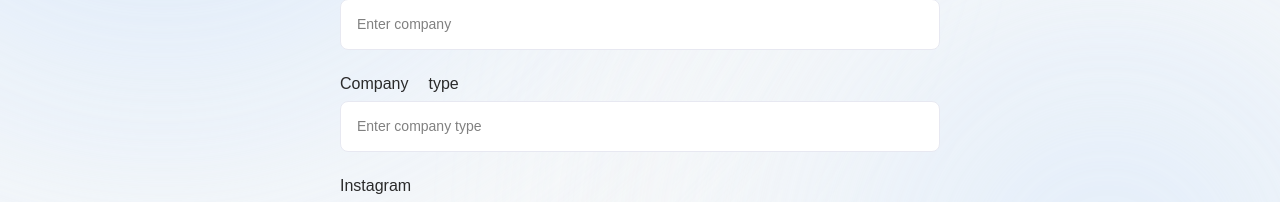
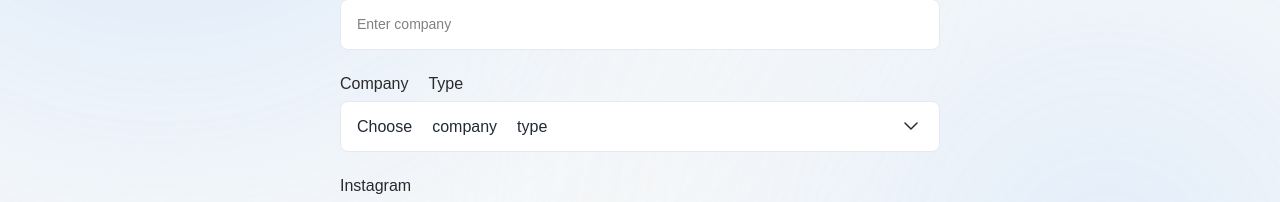
Before and after one commit to soundinfluencers/client, a React (Vite) app in the folder u/: page /signup/client in a window 1280 px wide. Shown: the part 513-715 px from the top of the page. Built offline with nearby package versions, Linux system fonts and the light colour scheme; a web font is replaced by a local one.

Commit message:
'update: added client company select component'

```diff
--- a/u/src/pages/auth/signup/components/layout/SignupClient.tsx
+++ b/u/src/pages/auth/signup/components/layout/SignupClient.tsx
@@ -7,6 +7,8 @@ import {ButtonMain} from "../../../../../components/ui/buttons/button/Button.tsx
 import {RadioButton} from "../../../../../components/ui/buttons/radio/RadioButton.tsx";
 import {useState} from "react";
 import {InputPhone} from "../ui/phone-input/InputPhone.tsx";
+import {ClientCompanySelect} from "../ui/client-company-select/ClientCompanySelect.tsx";
+import type {ClientCompanyType} from "../../../../../types/user/user.types.ts";
 
 export const SignupClient = () => {
     const dispatch: AppDispatch = useDispatch();
@@ -14,6 +16,7 @@ export const SignupClient = () => {
     const fields = useSelector((state: RootState) => state.signupClient);
 
     const [isPhoneDropdownOpen, setIsPhoneDropdownOpen] = useState(false);
+    const [isCompanyTypeDropdownOpen, setIsCompanyTypeDropdownOpen] = useState(false);
     const [repeatPassword, setRepeatPassword] = useState<string>('');
 
     const handleSignup = () => {
@@ -40,10 +43,13 @@ export const SignupClient = () => {
                            value={fields.company}
                            setValue={(value) => dispatch(setField({key: 'company', value: value}))}
                            placeholder="Enter company"/>
-                <TextInput title='Company type'
-                           value={fields.companyType}
-                           setValue={(value) => dispatch(setField({key: 'companyType', value: value}))}
-                           placeholder="Enter company type"/>
+                <ClientCompanySelect selectedType={fields.companyType}
+                                     selectType={(value: ClientCompanyType) => dispatch(setField({
+                                         key: 'companyType',
+                                         value: value
+                                     }))}
+                                     isMenuOpen={isCompanyTypeDropdownOpen}
+                                     setIsMenuOpen={setIsCompanyTypeDropdownOpen}/>
                 <TextInput title='Instagram'
                            value={fields.instagramLink}
                            setValue={(value) => dispatch(setField({key: 'instagramLink', value: value}))}
@@ -55,7 +61,7 @@ export const SignupClient = () => {
                 <InputPhone value={fields.phone ?? ''}
                             setValue={(value) => dispatch(setField({key: 'phone', value: value}))}
                             isMenuOpen={isPhoneDropdownOpen}
-                            setIsMenuOpen={() => setIsPhoneDropdownOpen(!isPhoneDropdownOpen)}/>
+                            setIsMenuOpen={setIsPhoneDropdownOpen}/>
                 <TextInput title='Referral code'
                            value={fields.referralCode ?? ''}
                            setValue={(value) => dispatch(setField({key: 'referralCode', value: value}))}
--- /dev/null
+++ b/u/src/pages/auth/signup/components/ui/client-company-select/ClientCompanySelect.tsx
@@ -0,0 +1,38 @@
+import type {FC} from "react";
+import './_client-company-select.scss';
+import {type ClientCompanyType, clientCompanyTypes} from "../../../../../../types/user/user.types.ts";
+import openMenu from "@/assets/icons/chevron-down.svg";
+import check from "@/assets/icons/check.svg";
+
+export interface CompanySelectProps {
+    selectedType: ClientCompanyType;
+    selectType: (value: ClientCompanyType) => void;
+    isMenuOpen: boolean;
+    setIsMenuOpen: (isOpen: boolean) => void;
+}
+
+export const ClientCompanySelect: FC<CompanySelectProps> = ({selectedType, selectType, isMenuOpen, setIsMenuOpen}: CompanySelectProps) => {
+    return (
+        <div className='client-company-select'>
+            <p className='client-company-select__title'>Company Type</p>
+
+            <div className='client-company-select__main' onClick={() => setIsMenuOpen(!isMenuOpen)}>
+                {selectedType ?
+                    <p className='client-company-select__selected-type'>{selectedType}</p> :
+                    <p className='client-company-select__placeholder'>Choose company type</p>}
+                <img src={openMenu} alt=''/>
+            </div>
+
+            <div className={`client-company-select__dropdown ${isMenuOpen ? 'client-company-select__dropdown--visible' : ''}`}>
+                <div className='client-company-select__dropdown-list'>
+                    {clientCompanyTypes.map((companyType) => (
+                        <div key={companyType} className='client-company-select__dropdown-list-item' onClick={() => selectType(companyType)}>
+                            <p>{companyType}</p>
+                            {selectedType === companyType ? <img src={check} alt=''/> : ''}
+                        </div>
+                    ))}
+                </div>
+            </div>
+        </div>
+    )
+}
--- /dev/null
+++ b/u/src/pages/auth/signup/components/ui/client-company-select/_client-company-select.scss
@@ -0,0 +1,59 @@
+@use '@/styles/variables/variables' as vars;
+@use '@/styles/mixins/_dropdown-menu' as dropdown-menu;
+
+.client-company-select {
+  @include dropdown-menu.dropdown($height-expanded: 223px);
+  position: relative;
+
+  &__title {
+    color: vars.$gray-dark;
+    font-size: 16px;
+    font-style: normal;
+    font-weight: 400;
+    line-height: normal;
+  }
+
+  &__main {
+    z-index: 10;
+    margin-top: 8px;
+    position: relative;
+    display: flex;
+    width: 100%;
+    height: 51px;
+    padding: 16px;
+    justify-content: space-between;
+    align-items: center;
+    cursor: pointer;
+    background: white;
+    border-radius: 8px;
+    border: 1px solid vars.$white-gray-2;
+
+    &:focus-within {
+      border: 1px solid vars.$blue;
+      outline: none;
+    }
+  }
+
+  &__dropdown {
+    &-list {
+      display: flex;
+      flex-direction: column;
+      align-items: flex-start;
+      justify-content: space-between;
+      padding: 8px 16px;
+    }
+
+    &-list-item {
+      width: 100%;
+      display: flex;
+      justify-content: space-between;
+      align-items: center;
+      padding: 8px 0;
+      font-size: 15px;
+      color: vars.$gray-dark;
+      font-style: normal;
+      font-weight: 400;
+      line-height: normal;
+    }
+  }
+}
--- a/u/src/pages/auth/signup/components/ui/phone-input/InputPhone.tsx
+++ b/u/src/pages/auth/signup/components/ui/phone-input/InputPhone.tsx
@@ -40,11 +40,12 @@ export const InputPhone: FC<InputPhoneProps> = ({ value, setValue, isMenuOpen, s
     }, [value]);
 
     const handleChange = (e: ChangeEvent<HTMLInputElement>) => {
-        setValue(e.target.value);
+        const cleanedValue = e?.target?.value?.replace(/[^+\d\s\-()]/g, '') ?? '';
+        setValue(cleanedValue);
     };
 
     const handleSearchChange = (e: ChangeEvent<HTMLInputElement>) => {
-        const val = e.target.value;
+        const val = e.target.value ?? '';
         if (validateLetters(val)) {
             setSearchValue(val);
         }
@@ -58,7 +59,7 @@ export const InputPhone: FC<InputPhoneProps> = ({ value, setValue, isMenuOpen, s
     );
 
     return (
-        <div className={`input-phone ${!isValid || isError ? 'error' : ''}`}>
+        <div className={`input-phone ${!isValid || isError ? 'input-phone--error' : ''}`}>
             <p className='input-phone__title'>Phone</p>
 
             <div className="input-phone__input-block">
@@ -102,8 +103,6 @@ export const InputPhone: FC<InputPhoneProps> = ({ value, setValue, isMenuOpen, s
                     ))}
                 </div>
             </div>
-
-            {!isValid && <p className="input-phone__error">Invalid phone number</p>}
         </div>
     );
 };
--- a/u/src/pages/auth/signup/components/ui/phone-input/_input-phone.scss
+++ b/u/src/pages/auth/signup/components/ui/phone-input/_input-phone.scss
@@ -26,7 +26,7 @@
     justify-content: flex-start;
     background: white;
 
-    &:focus {
+    &:focus-within {
       outline: none;
       border: 1px solid vars.$blue;
     }
@@ -51,17 +51,17 @@
 
   &__input {
     flex: 1;
-    color: vars.$light-gray;
     font-size: 16px;
     font-family: 'Satoshi', sans-serif;
     padding: 16px;
     text-align: left;
     border: none;
     background: none;
+    color: vars.$gray-dark;
 
     &::placeholder {
       font-size: 14px;
-      color: gray;
+      color: vars.$light-gray;
       letter-spacing: 0;
       font-family: 'Satoshi', sans-serif;
     }
@@ -157,7 +157,7 @@
     }
   }
 
-  &.error {
+  &--error {
     .text-input__title {
       color: vars.$error;
     }
--- /dev/null
+++ b/u/src/styles/mixins/_dropdown-menu.scss
@@ -0,0 +1,42 @@
+@use '@/styles/variables/variables' as vars;
+
+@mixin dropdown(
+  $border-color: vars.$blue,
+  $background: #fff,
+  $border-radius: 8px,
+  $transition-duration: 0.2s,
+  $height-expanded: 193px
+) {
+  position: relative;
+
+  &__dropdown {
+    z-index: 9;
+    position: absolute;
+    top: calc(100% - 8px);
+    left: 0;
+    width: 100%;
+    height: 0;
+    opacity: 0;
+    overflow: hidden;
+    background: $background;
+    border: 1px solid $border-color;
+    border-radius: 0 0 $border-radius $border-radius;
+    transition: height $transition-duration ease,
+    opacity ($transition-duration + 0.1s) ease;
+
+    &--visible {
+      height: $height-expanded;
+      opacity: 1;
+    }
+
+    &-list {
+      margin-top: 6px;
+      height: 100%;
+    }
+
+    &-list-item {
+      user-select: none;
+      cursor: pointer;
+    }
+  }
+}
--- a/u/src/types/user/user.types.ts
+++ b/u/src/types/user/user.types.ts
@@ -6,6 +6,14 @@ export type ClientCompanyType =
     'Pr Agent' |
     'Label' |
     'Other'
+
+export const clientCompanyTypes: ClientCompanyType[] = [
+    'Artist',
+    'Promoter',
+    'Pr Agent',
+    'Label',
+    'Other',
+];
 
 export interface Client {
     firstName: string,
```
